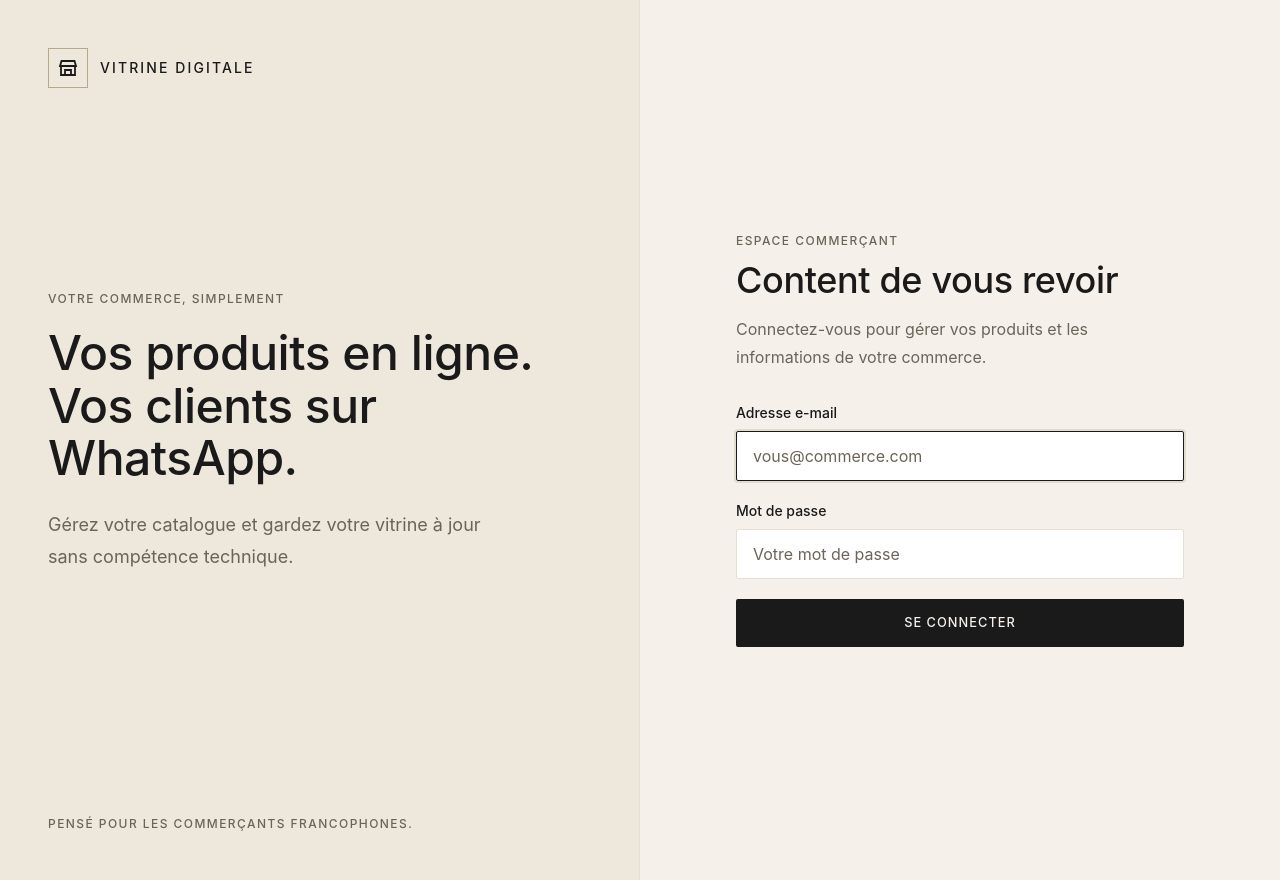
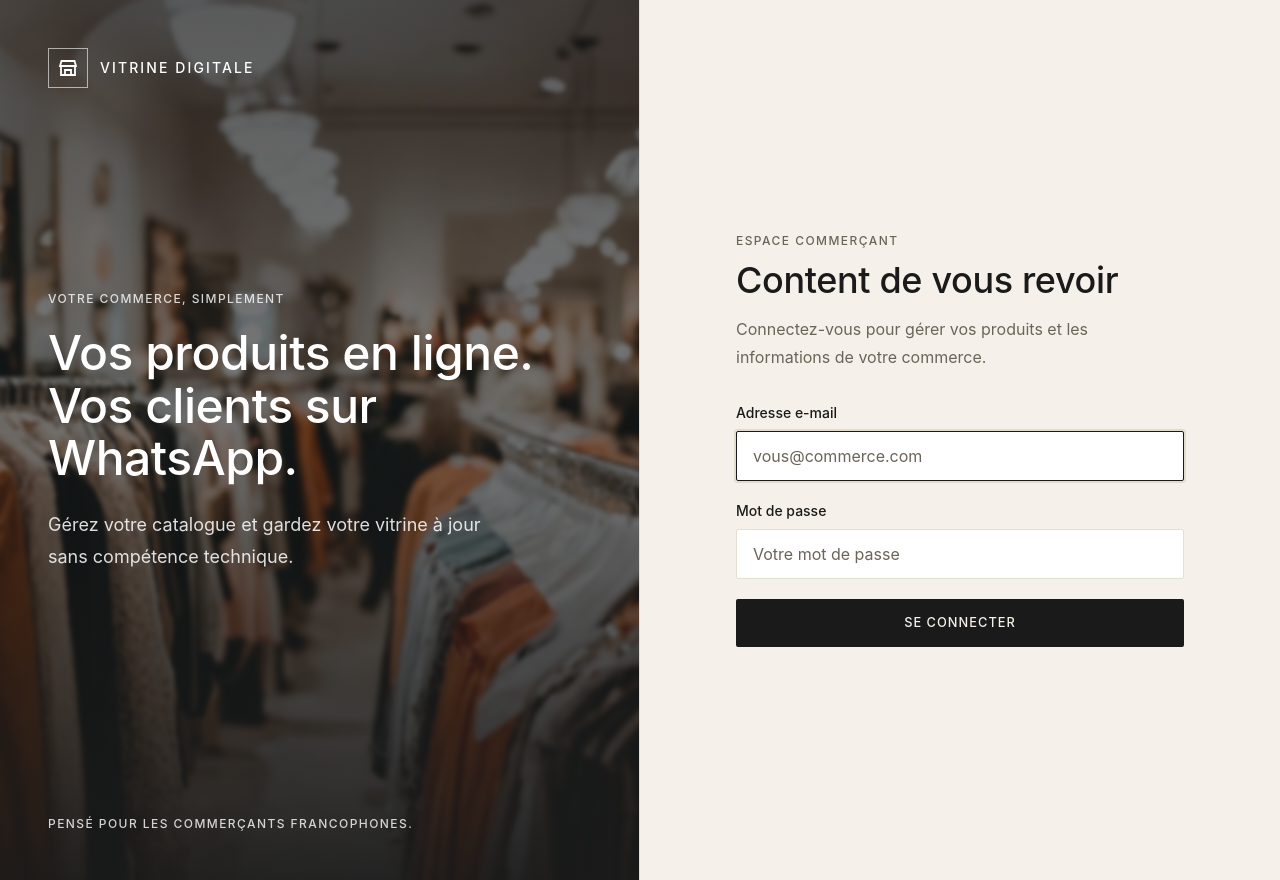
Before and after one commit to zinsouhappy40-ops/vitrine-digitale, a Django app: page /connexion/ in a window 1280 px wide. Run offline with Django 5.2, Linux system fonts and the light colour scheme; style sheets or scripts are compiled from the project's sources.

Commit message:
Add boutique imagery to hero and login

```diff
--- a/templates/accounts/login.html
+++ b/templates/accounts/login.html
@@ -1,12 +1,15 @@
 {% extends "base.html" %}
+{% load static %}
 
 {% block title %}Connexion | Vitrine Digitale{% endblock %}
 
 {% block content %}
 <main id="contenu" class="grid min-h-dvh bg-surface lg:grid-cols-2">
-  <section class="relative hidden overflow-hidden border-r border-line bg-cream-alt p-12 lg:flex lg:flex-col lg:justify-between">
-    <a href="{% url 'accounts:login' %}" class="inline-flex items-center gap-3 font-medium text-ink-950">
-      <span class="grid size-10 place-items-center border border-mango-500" aria-hidden="true">
+  <section class="relative hidden overflow-hidden border-r border-line bg-ink-950 p-12 text-white lg:flex lg:flex-col lg:justify-between">
+    <img src="{% static 'images/demo-boutique-hero.jpg' %}" alt="" class="pointer-events-none absolute inset-0 h-full w-full scale-105 object-cover blur-[2px]" aria-hidden="true">
+    <span class="pointer-events-none absolute inset-0 bg-gradient-to-t from-ink-950/95 via-ink-950/55 to-ink-950/70" aria-hidden="true"></span>
+    <a href="{% url 'accounts:login' %}" class="relative inline-flex items-center gap-3 font-medium text-white">
+      <span class="grid size-10 place-items-center border border-white/60" aria-hidden="true">
         <svg viewBox="0 0 24 24" class="size-6" fill="none" stroke="currentColor" stroke-width="1.8">
           <path d="M4 10h16l-1.5-5h-13L4 10Z"/>
           <path d="M5 10v9h14v-9M9 19v-5h6v5"/>
@@ -14,12 +17,12 @@
       </span>
       <span class="text-sm font-medium uppercase tracking-[0.15em]">Vitrine Digitale</span>
     </a>
-    <div class="max-w-xl pb-10">
-      <p class="tech-label mb-5 text-ink-700">Votre commerce, simplement</p>
-      <h1 class="display-type max-w-2xl text-5xl leading-[1.1] text-ink-950">Vos produits en ligne. Vos clients sur WhatsApp.</h1>
-      <p class="mt-6 max-w-md text-lg leading-8 text-ink-700">Gérez votre catalogue et gardez votre vitrine à jour sans compétence technique.</p>
+    <div class="relative max-w-xl pb-10">
+      <p class="tech-label mb-5 text-white/80">Votre commerce, simplement</p>
+      <h1 class="display-type max-w-2xl text-5xl leading-[1.1] text-white">Vos produits en ligne. Vos clients sur WhatsApp.</h1>
+      <p class="mt-6 max-w-md text-lg leading-8 text-white/85">Gérez votre catalogue et gardez votre vitrine à jour sans compétence technique.</p>
     </div>
-    <p class="tech-label text-ink-700">Pensé pour les commerçants francophones.</p>
+    <p class="relative tech-label text-white/80">Pensé pour les commerçants francophones.</p>
   </section>
 
   <section class="flex min-h-dvh items-center justify-center px-5 py-10 sm:px-10">
--- a/templates/storefront/home.html
+++ b/templates/storefront/home.html
@@ -5,8 +5,10 @@
 
 {% block storefront_content %}
 <main id="contenu">
-  <section class="bg-cream-alt">
-    <div class="mx-auto max-w-7xl px-5 py-12 sm:px-6 lg:px-8 lg:py-16">
+  <section class="relative overflow-hidden bg-cream-alt">
+    <img src="{% static 'images/demo-boutique-hero.jpg' %}" alt="" class="pointer-events-none absolute inset-0 h-full w-full scale-105 object-cover blur-[3px]" aria-hidden="true">
+    <span class="pointer-events-none absolute inset-0 bg-cream-alt/80 lg:bg-gradient-to-r lg:from-cream-alt/95 lg:via-cream-alt/80 lg:to-cream-alt/55" aria-hidden="true"></span>
+    <div class="relative mx-auto max-w-7xl px-5 py-12 sm:px-6 lg:px-8 lg:py-16">
       <div class="{% if hero_products %}grid items-center gap-10 lg:grid-cols-[0.8fr_1.2fr] lg:gap-16{% else %}mx-auto max-w-3xl py-12 text-center lg:py-20{% endif %}">
         <div>
           <p class="tech-label text-ink-700">{{ categories|length }} catégorie{{ categories|length|pluralize }}</p>
```
Also changed, not shown: static/images/demo-boutique-hero.jpg (added).
